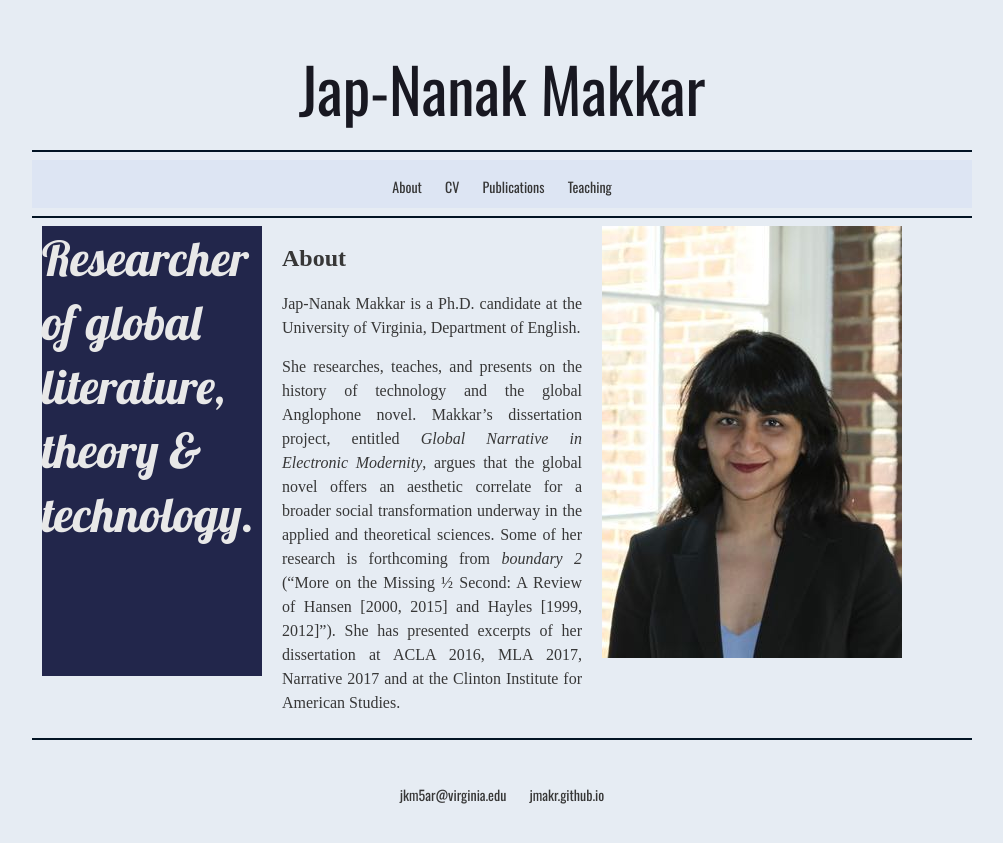
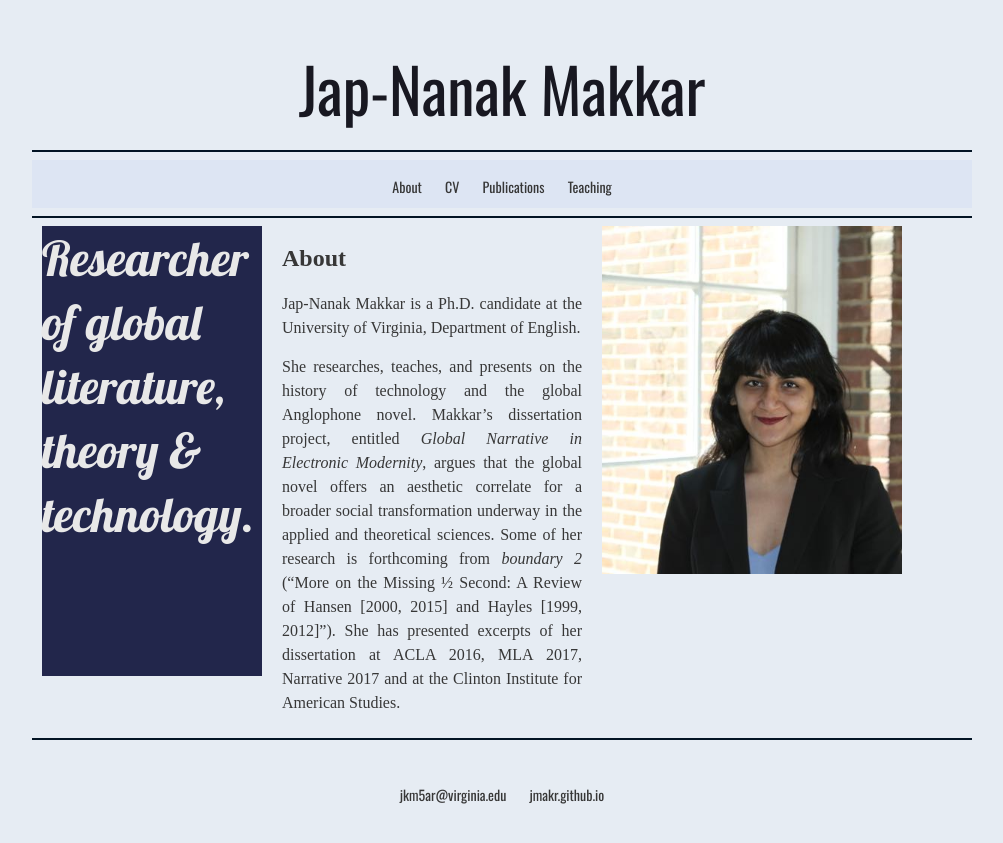
Before and after one commit to jmakr/jmakr.github.io, a Jekyll site: the page built from index.html, in a window 1280 px wide. Shown: the top 843 px of the page, without its empty margins (138-1141 px from the left). Built offline with Jekyll 4.4.1, drawn with Linux system fonts in a browser that asks for light colours; some web fonts are replaced.

Commit message:
Update index.html

```diff
--- a/index.html
+++ b/index.html
@@ -35,7 +35,7 @@ title: About
   <div id="imagebox" class="article grid_4">
 
 	<div style="text-align:right;">
-	<img src="Blue shirt inside_300w.jpg" style="width: 100%"/>
+	<img src="Blue shirt inside_400w.jpg" style="width: 100%"/>
 
 	</div>
 
```
